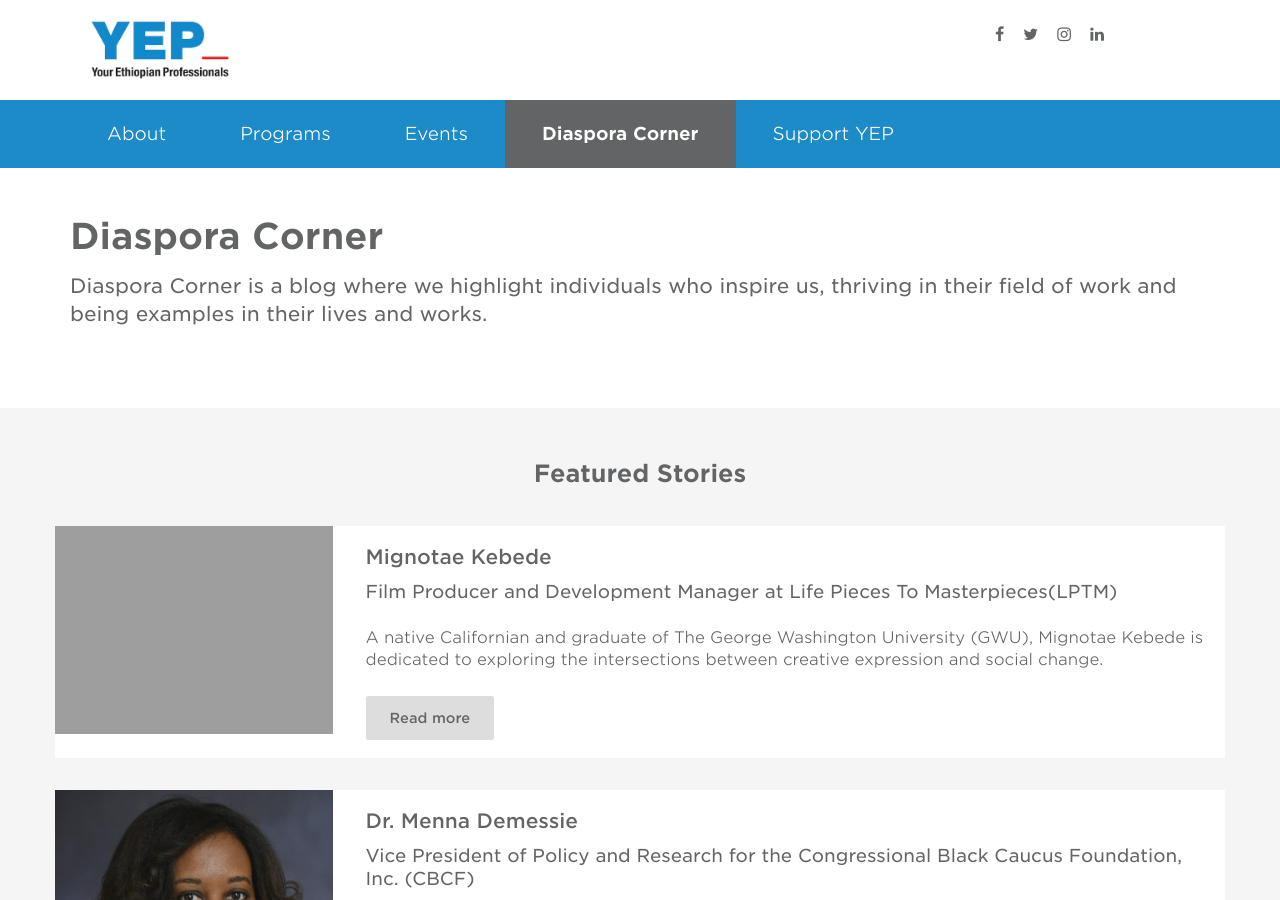
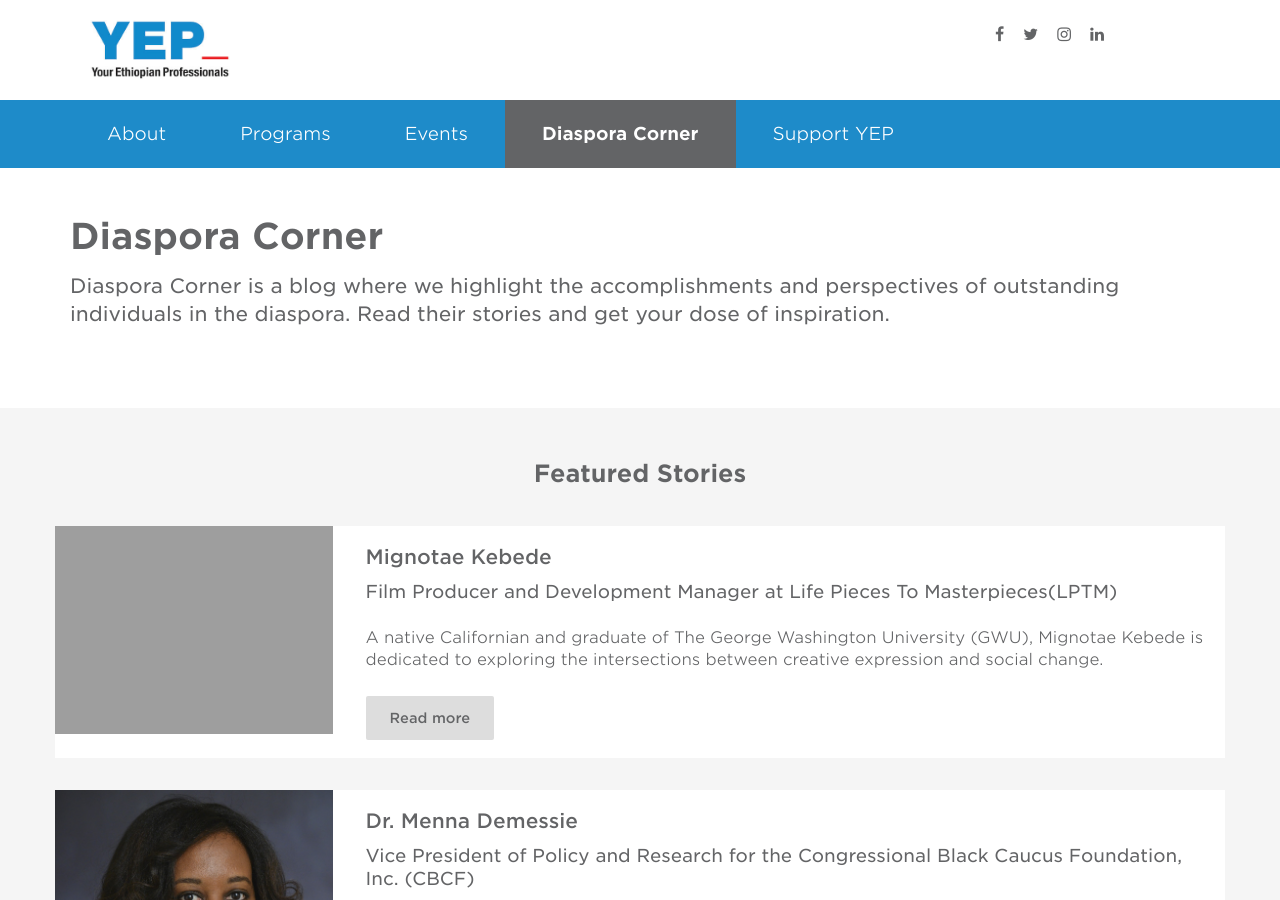
Before and after one commit to YEPNetwork/yepnetwork.github.io, a Jekyll site: the page built from diaspora-corner.html, in a window 1280 px wide and 900 px high. Built offline with Jekyll 4.4.1, drawn with Linux system fonts in a browser that asks for light colours; nearby versions of some CDN libraries.

Commit message:
Update diaspora-corner.html

```diff
--- a/diaspora-corner.html
+++ b/diaspora-corner.html
@@ -12,9 +12,8 @@
         <h1 class="margin-top-0 margin-bottom-2">Diaspora Corner</h1>
       </div>
       <div class="container">
-        <p style="font-size: 2rem; font-weight: 400; margin-bottom: 1.5em;">
-         Diaspora Corner is a blog where we highlight individuals who inspire us, thriving in their field of work and being examples in their lives and works.
-        </p>
+       <p class="intro"> Diaspora Corner is a blog where we highlight the accomplishments and perspectives of outstanding individuals in the diaspora. Read their stories and get your dose of inspiration.
+      </p>
       </div>
     </div>
   </div>
```
